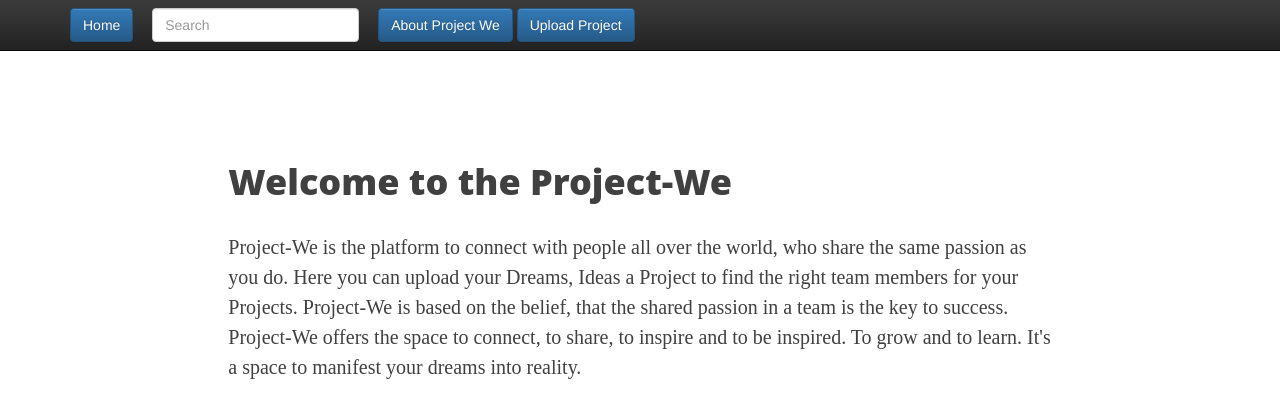
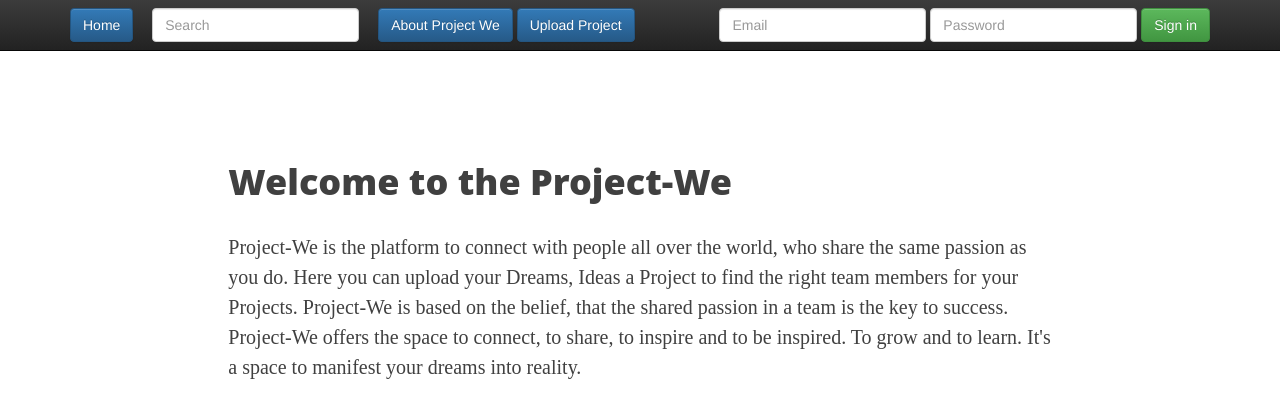
Before and after one commit to Toasterson/projectwe, a Django app: page / in a window 1280 px wide. Shown: the top 416 px of the page. Run offline with Django 3.2, Linux system fonts and the light colour scheme; some libraries are stand-ins or nearby versions.

Commit message:
Added: Login via Header

```diff
--- a/projectwe/templates/base.html
+++ b/projectwe/templates/base.html
@@ -47,6 +47,28 @@
                             <div id="navbar" class="navbar-collapse collapse">
                             </div><!--/.navbar-collapse -->
                         </div>
+                        {% block login_header %}
+                        {% if not user.is_authenticated %}
+                            <form class="navbar-form navbar-right" action="/login/" method="post">
+                                {% csrf_token %}
+                                <div class="form-group">
+                                    <input type="text" placeholder="Email" class="form-control" name="username">
+                                </div>
+                                <div class="form-group">
+                                    <input type="password" placeholder="Password" class="form-control" name="password">
+                                </div>
+                                <button type="submit" class="btn btn-success">Sign in</button>
+                                {% if next %}
+                                    <input type="hidden" name="next" value="{{ next }}" />
+                                {% endif %}
+                            </form>
+                        {% else %}
+                            <form class="navbar-form navbar-right" action="/logout">
+                                <button type="submit" class="btn btn-success">Logout</button>
+                                <input type="hidden" name="next" value="/" />
+                            </form>
+                        {% endif %}
+                        {% endblock %}
                     </div>
                 </nav>
             {% endblock %}
```
Also changed, not shown: projectwe/templates/registration/login.html (+8 -3 lines).
